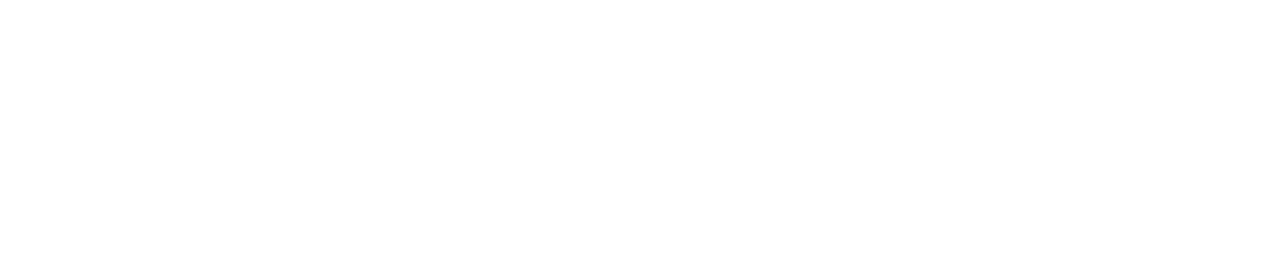
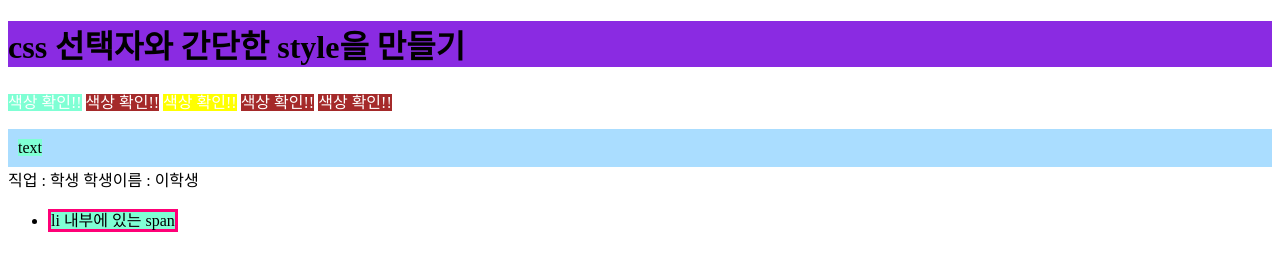
Before and after one commit to KimYeoungChan/frontend_pratice, a plain HTML site: page code/step_001/html/b_basecode_selector.html in a window 1280 px wide. Drawn offline with Linux system fonts and the light colour scheme.

Commit message:
[Docs] :ab: css selector

```diff
--- a/code/step_001/html/b_basecode_selector.html
+++ b/code/step_001/html/b_basecode_selector.html
@@ -6,8 +6,58 @@
   <meta http-equiv="X-UA-Compatible" content="IE=edge">
   <meta name="viewport" content="width=device-width, initial-scale=1.0">
   <title>Document</title>
+  <style>
+    h1 { background-color:blueviolet; }
+    span { background-color:aquamarine;}
+    .two { background-color: brown !important;}
+    span.three { background-color: yellow;}
+    p  span { color:white;}
+    ul span {border-width: 2px; border-style: solid; border-color: #333;}
+    ul > li > span { border:3px solid #f07;}
+    #two { padding:10px; background-color: #adf;}
+
+  /*  css : 유교사상 (부모가 자식한테 시킬 수는 있지만 역으로는 안된다.*/
+  /* js : 아메리칸스타일 */
+
+  /** CSS 선택자
+    * type 선택자 : tag이름을 언급해서 사용하는 선택자 div{} p{} span{} a{}
+    * 자손 선택자 : 부모요소에서 자손중 하나를 선택하는 선택자 div span{} ul a {}
+    * 자식 선택자 : 부모요소에서 자식요소를 선택하는 선택자  ul>li{} dl>dt{} div>p{}
+    * class 선택자 : 속성명이 class로 시작하는 요소를 선택자 .box_area {}
+    * id 선택자 : 속성명이 id로 시작하는 요소를 선택자 #headBox {}
+    * 위 선택자들은 모두 섞어서 사용이 가능하다!!
+    #headBox .box_area > ul {}
+    * 팁 : 너무 많은 단계를 거치는 것은 좋은 표현이 아니다.
+    * 이름을 부여할떄(class,id) : 의미없는 이름표현 X , 최대단어는ㄴ 3단어, BEM방식
+    * class, id자체를 구분이가능한 이름표현 :
+      CLASS-단어/단어 사이에 _부여 class="under_score"
+      ID-단어/단어 사이에 뒤에오는 단어 첫글자를 대문자로 id = "camelCase"
+      이름쓸때 첫글자는 숫자X, 대문자X, 무조건영문/숫자, 특수문자 $_-
+      위치를 나타내는 이름은 X .left, .right, .top
+      명사적 이름 X .yejin
+
+
+  */
+  </style>
 </head>
 <body>
-
+    <h1>css 선택자와 간단한 style을 만들기</h1>
+    <p>
+      <span>색상 확인!!</span>
+      <span class="two">색상 확인!!</span>
+      <span class="three">색상 확인!!</span>
+      <span class="two">색상 확인!!</span>
+      <span class="two">색상 확인!!</span>
+    </p>
+    <div id = "two">
+      <span>text</span>
+    </div>
+    직업 : 학생
+    학생이름 : 이학생
+    <ul>
+      <li>
+        <span>li 내부에 있는 span</span>
+      </li>
+    </ul>
 </body>
 </html>
```
